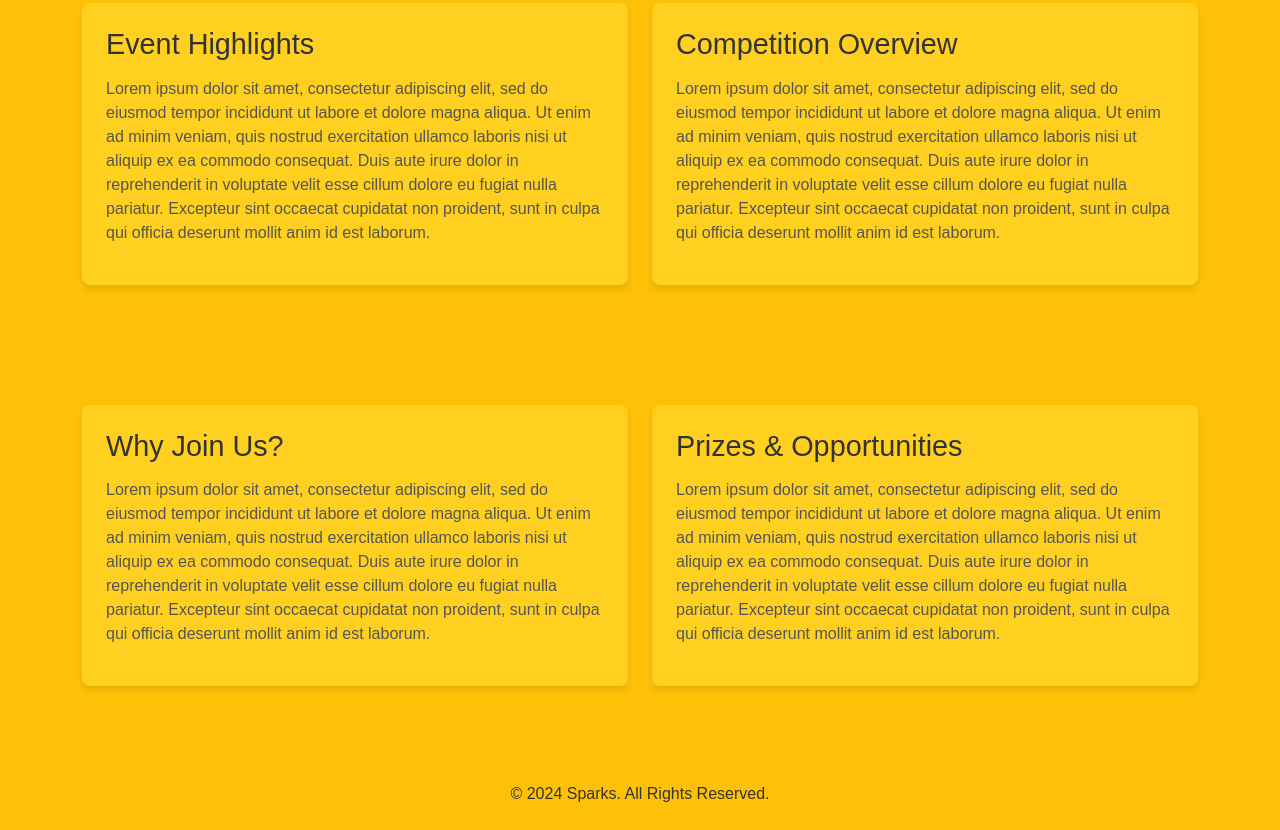
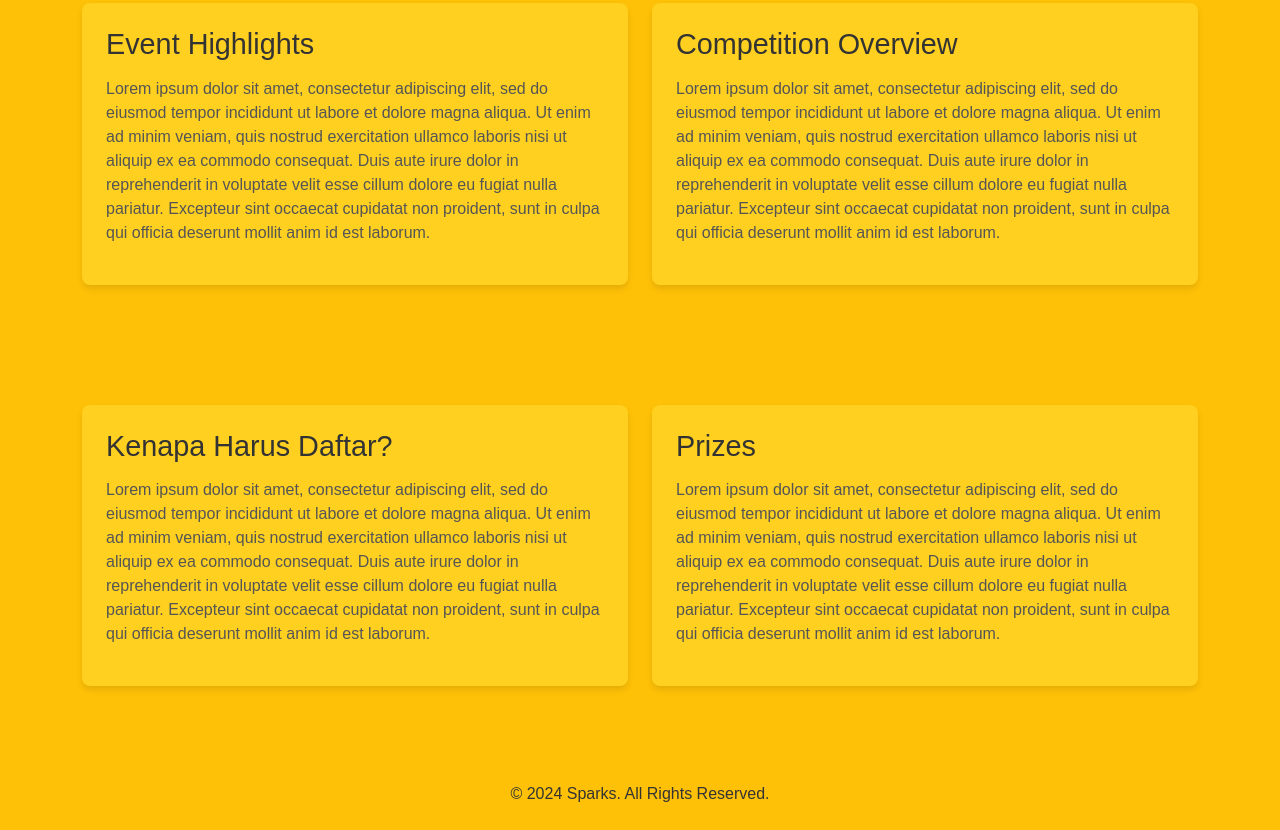
Before and after one commit to Azekhiel/tesspark2, a plain HTML site: page index.html in a window 1280 px wide. Shown: the part 523-1353 px from the top of the page. Drawn offline with nearby package versions, Linux system fonts and the light colour scheme.

Commit message:
Update index.html

```diff
--- a/index.html
+++ b/index.html
@@ -69,13 +69,13 @@
       <div class="row">
         <div class="col-md-6 mb-4" data-aos="fade-right">
           <div class="details-box p-4">
-            <h3>Why Join Us?</h3>
+            <h3>Kenapa Harus Daftar?</h3>
             <p>Lorem ipsum dolor sit amet, consectetur adipiscing elit, sed do eiusmod tempor incididunt ut labore et dolore magna aliqua. Ut enim ad minim veniam, quis nostrud exercitation ullamco laboris nisi ut aliquip ex ea commodo consequat. Duis aute irure dolor in reprehenderit in voluptate velit esse cillum dolore eu fugiat nulla pariatur. Excepteur sint occaecat cupidatat non proident, sunt in culpa qui officia deserunt mollit anim id est laborum.</p>
           </div>
         </div>
         <div class="col-md-6 mb-4" data-aos="fade-left">
           <div class="details-box p-4">
-            <h3>Prizes & Opportunities</h3>
+            <h3>Prizes</h3>
             <p>Lorem ipsum dolor sit amet, consectetur adipiscing elit, sed do eiusmod tempor incididunt ut labore et dolore magna aliqua. Ut enim ad minim veniam, quis nostrud exercitation ullamco laboris nisi ut aliquip ex ea commodo consequat. Duis aute irure dolor in reprehenderit in voluptate velit esse cillum dolore eu fugiat nulla pariatur. Excepteur sint occaecat cupidatat non proident, sunt in culpa qui officia deserunt mollit anim id est laborum.</p>
           </div>
         </div>
```
